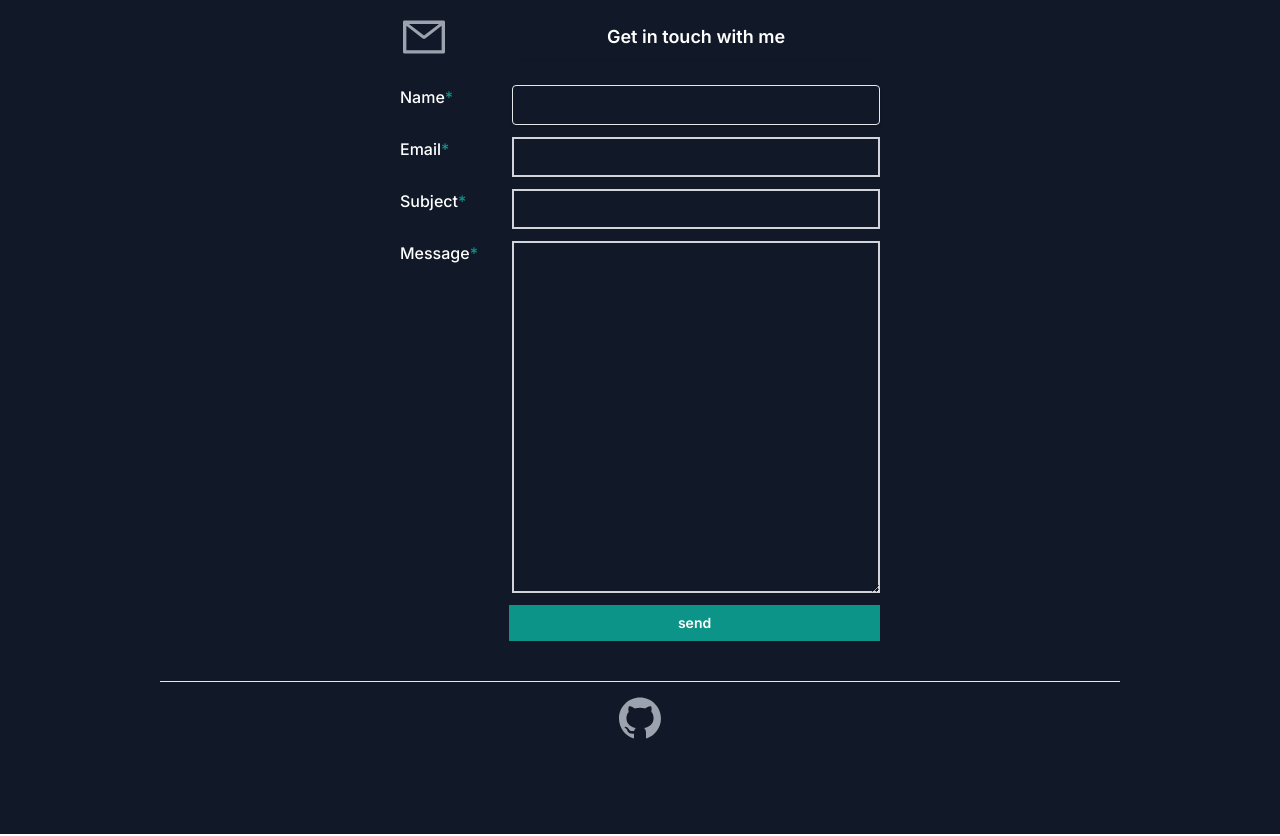
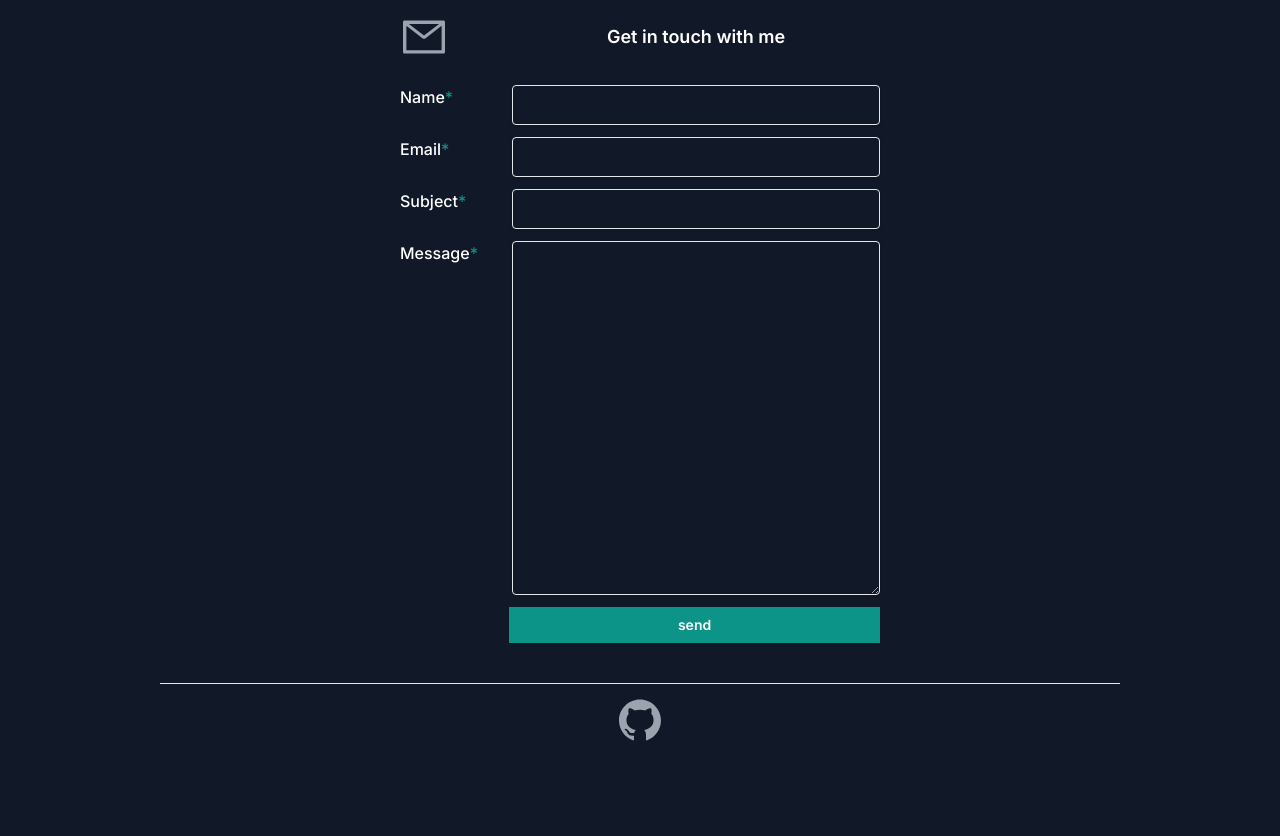
Before and after one commit to zuu-maker/portfolio, a Next.js app: page / in a window 1280 px wide. Shown: the part 2300-3136 px from the top of the page. Built offline with nearby package versions, Linux system fonts and the light colour scheme.

Commit message:
fix inputs

```diff
--- a/app/Contact.js
+++ b/app/Contact.js
@@ -79,7 +79,7 @@ function Contact({}) {
               <input
                 name="email"
                 type="email"
-                className="block w-full p-2  h-10 text-gray-900 shadow-sm ring-1 ring-inset ring-2 ring-gray-300 placeholder:text-gray-400 focus:ring-2 focus:ring-inset focus:ring-indigo-600 sm:text-sm sm:leading-6 dark:text-white dark:bg-gray-900 dark:placeholder:text-gray-200"
+                className="block w-full p-2   h-10 text-gray-900 shadow appearance-none border rounded py-2 px-3  leading-tight focus:outline-none focus:shadow-outline sm:text-sm sm:leading-6 dark:text-white dark:bg-gray-900 dark:placeholder:text-gray-200 "
               />
             </div>
           </div>
@@ -92,7 +92,7 @@ function Contact({}) {
               <input
                 name="subject"
                 type="text"
-                className="block w-full p-2   h-10 text-gray-900 shadow-sm  ring-inset ring-2 ring-gray-300 placeholder:text-gray-400 focus:ring-2 focus:ring-inset focus:ring-indigo-600 sm:text-sm sm:leading-6 dark:text-white dark:bg-gray-900 dark:placeholder:text-gray-200"
+                className="block w-full p-2   h-10 text-gray-900 shadow appearance-none border rounded py-2 px-3  leading-tight focus:outline-none focus:shadow-outline sm:text-sm sm:leading-6 dark:text-white dark:bg-gray-900 dark:placeholder:text-gray-200 "
               />
             </div>
           </div>
@@ -105,7 +105,7 @@ function Contact({}) {
               <textarea
                 name="message"
                 rows={14}
-                className="block w-full   dark:bg-gray-900 p-2 text-gray-900 shadow-sm ring-2 ring-inset ring-gray-300 placeholder:text-gray-400 focus:ring-2 focus:ring-inset focus:ring-indigo-600 sm:text-sm sm:leading-6 dark:text-white"
+                className="block w-full p-2 text-gray-900 shadow appearance-none border rounded py-2 px-3  leading-tight focus:outline-none focus:shadow-outline sm:text-sm sm:leading-6 dark:text-white dark:bg-gray-900 dark:placeholder:text-gray-200 "
                 defaultValue={""}
               />
             </div>
```
